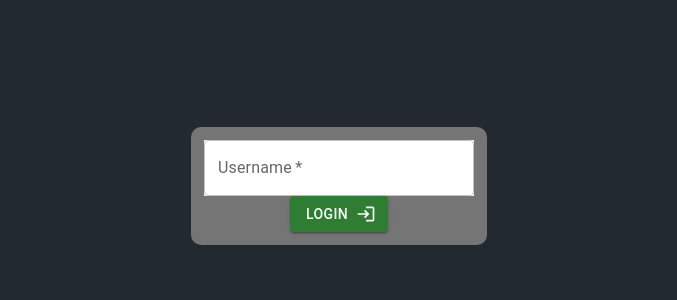
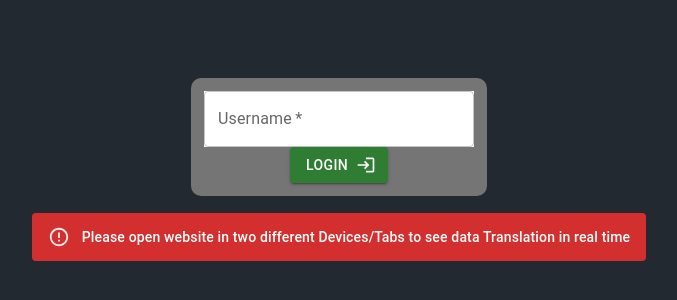
Before and after one commit to Kris-h15/world-chat-application, a React (Vite) app in the folder frontend_whatsapp/: page / in a window 1280 px wide. Shown: the part 214-514 px from the top of the page, without its empty margins (301-978 px from the left). Built offline with nearby package versions, Linux system fonts and the light colour scheme; no server answers.

Commit message:
msg on login page

```diff
--- a/frontend_whatsapp/index.html
+++ b/frontend_whatsapp/index.html
@@ -4,6 +4,12 @@
     <meta charset="UTF-8" />
     <link rel="icon" type="image/svg+xml" href="/favicon.svg" />
     <meta name="viewport" content="width=device-width, initial-scale=1.0" />
+    <link
+      href="https://cdn.jsdelivr.net/npm/bootstrap@5.3.8/dist/css/bootstrap.min.css"
+      rel="stylesheet"
+      integrity="sha384-sRIl4kxILFvY47J16cr9ZwB07vP4J8+LH7qKQnuqkuIAvNWLzeN8tE5YBujZqJLB"
+      crossorigin="anonymous"
+    />
     <title>whatsapp_clone</title>
   </head>
   <body>
--- a/frontend_whatsapp/src/App.css
+++ b/frontend_whatsapp/src/App.css
@@ -5,6 +5,7 @@
 
 #loginpage {
   display: flex;
+  flex-direction: column;
   justify-content: center;
   align-items: center;
   background: #232930;
--- a/frontend_whatsapp/src/components/username_page.jsx
+++ b/frontend_whatsapp/src/components/username_page.jsx
@@ -1,6 +1,8 @@
 import Button from "@mui/material/Button";
 import TextField from "@mui/material/TextField";
 import LoginIcon from "@mui/icons-material/Login";
+import Alert from "@mui/material/Alert";
+import Stack from "@mui/material/Stack";
 import "../App.css";
 import { useState } from "react";
 
@@ -39,6 +41,14 @@ export default function Username({ submitclicked }) {
           Login
         </Button>
       </div>
+      {/* ======================= */}
+      <div className="alert">
+        <Alert variant="filled" severity="error">
+          Please open website in two different Devices/Tabs to see data
+          Translation in real time
+        </Alert>
+      </div>
+      {/* ======================= */}
     </div>
   );
 }
```
